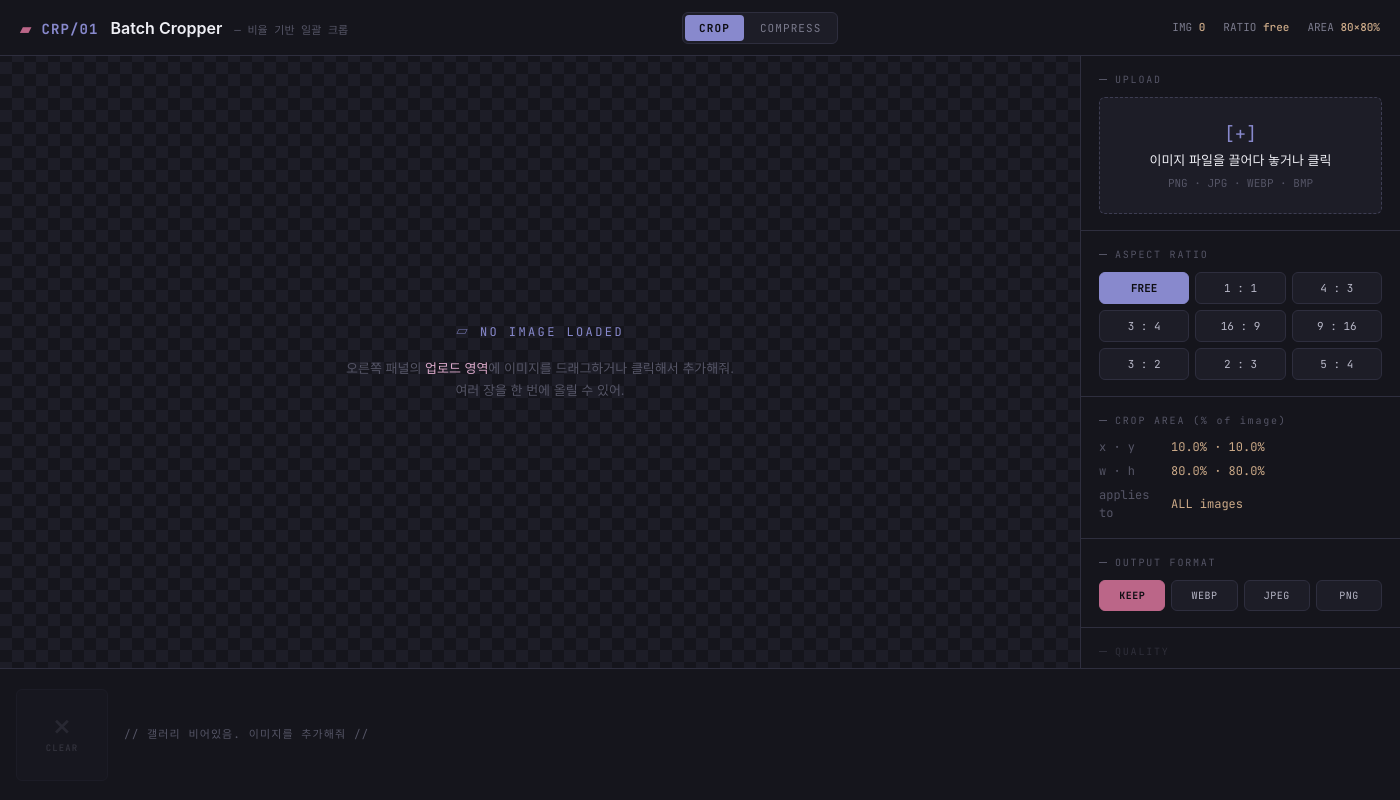
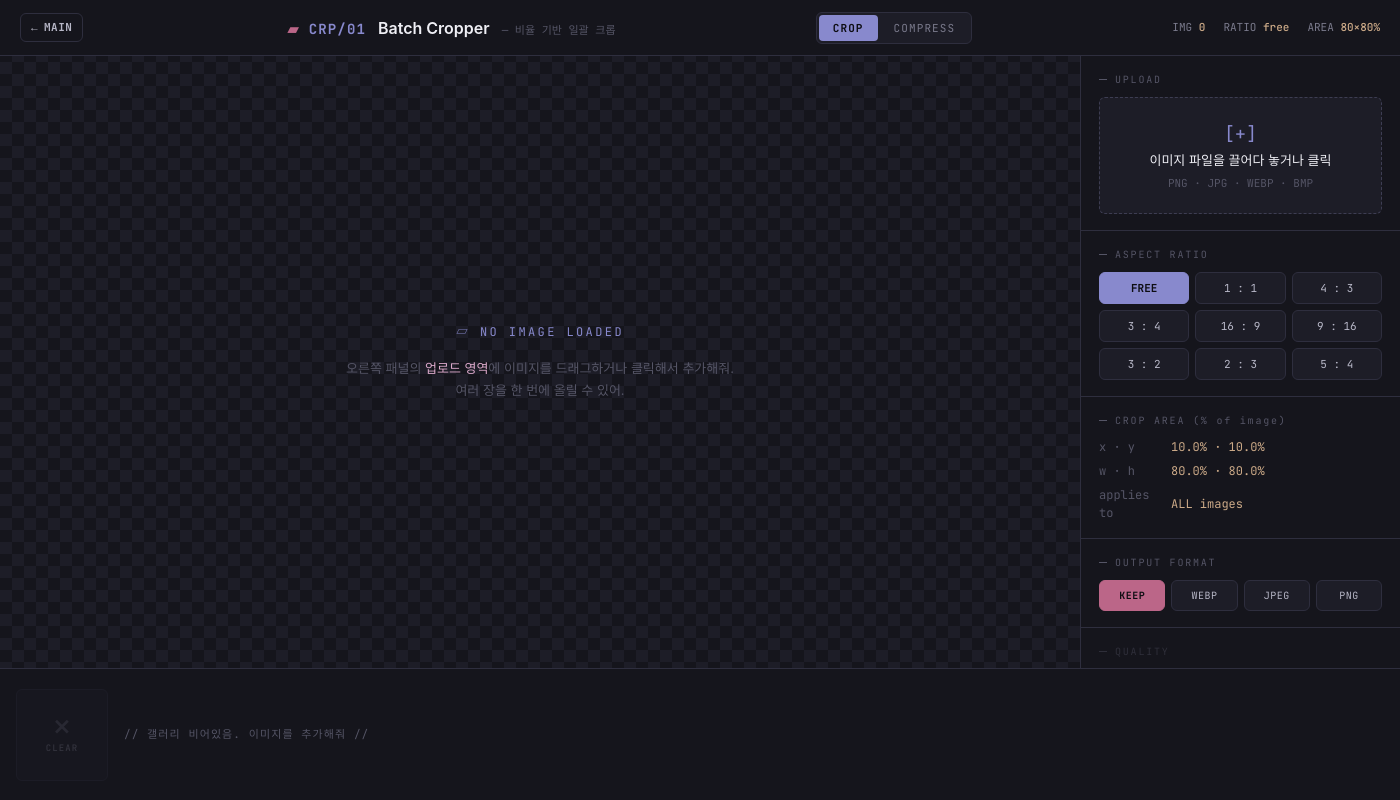
Before and after one commit to Yuki0117-S2/GENseries, an Electron app: page batch_cropper.html in a window 1400 px wide. Drawn offline with nearby package versions, Linux system fonts and the light colour scheme; a web font is replaced by a local one.

Commit message:
Add files via upload

```diff
--- a/batch_cropper.html
+++ b/batch_cropper.html
@@ -81,6 +81,27 @@ header {
 .brand {
   display: flex; align-items: baseline; gap: 12px;
 }
+.back-to-main {
+  display: inline-flex; align-items: center; gap: 6px;
+  padding: 5px 10px;
+  margin-right: 4px;
+  background: transparent;
+  border: 1px solid var(--line);
+  border-radius: var(--radius);
+  color: var(--text-1);
+  font-family: "JetBrains Mono", monospace;
+  font-size: 11px; font-weight: 600;
+  text-decoration: none;
+  letter-spacing: 0.04em;
+  transition: all 0.15s ease;
+  white-space: nowrap;
+}
+.back-to-main:hover {
+  border-color: var(--purple);
+  color: var(--purple);
+  background: rgba(136,137,205,0.06);
+}
+.back-to-main:active { transform: scale(0.96); }
 .brand-mark {
   font-family: "JetBrains Mono", monospace;
   font-weight: 700; font-size: 14px;
@@ -923,6 +944,10 @@ body[data-mode="compress"] .mob-btn[data-show="crop"]     { display: none; }
   .brand-sub { display: none; }
   .stat-bar { display: none; }
   .mode-toggle button { padding: 5px 10px; font-size: 10px; }
+  .back-to-main {
+    padding: 4px 8px; font-size: 10px; margin-right: 2px;
+  }
+  .back-to-main .label { display: none; }
 
   /* main: 세로 분할 — 위:스테이지 / 아래:사이드바 */
   main {
@@ -1010,6 +1035,9 @@ body[data-mode="compress"] .mob-btn[data-show="crop"]     { display: none; }
 <div class="app">
 
   <header>
+    <a href="index.html" class="back-to-main" title="메인으로 돌아가기">
+      <span aria-hidden="true">←</span><span class="label">MAIN</span>
+    </a>
     <div class="brand">
       <span class="brand-mark">CRP/01</span>
       <span class="brand-title">Batch Cropper</span>
```
